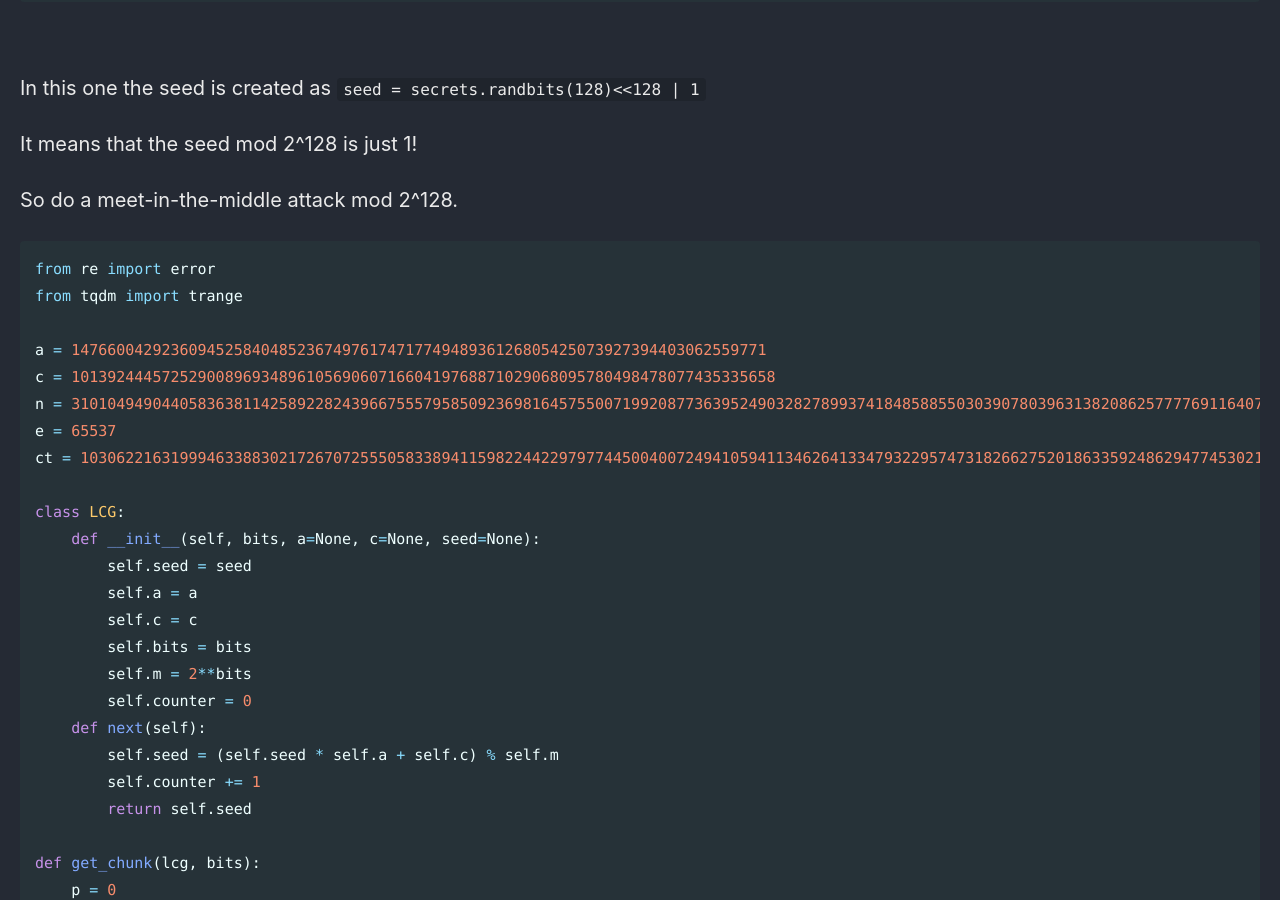
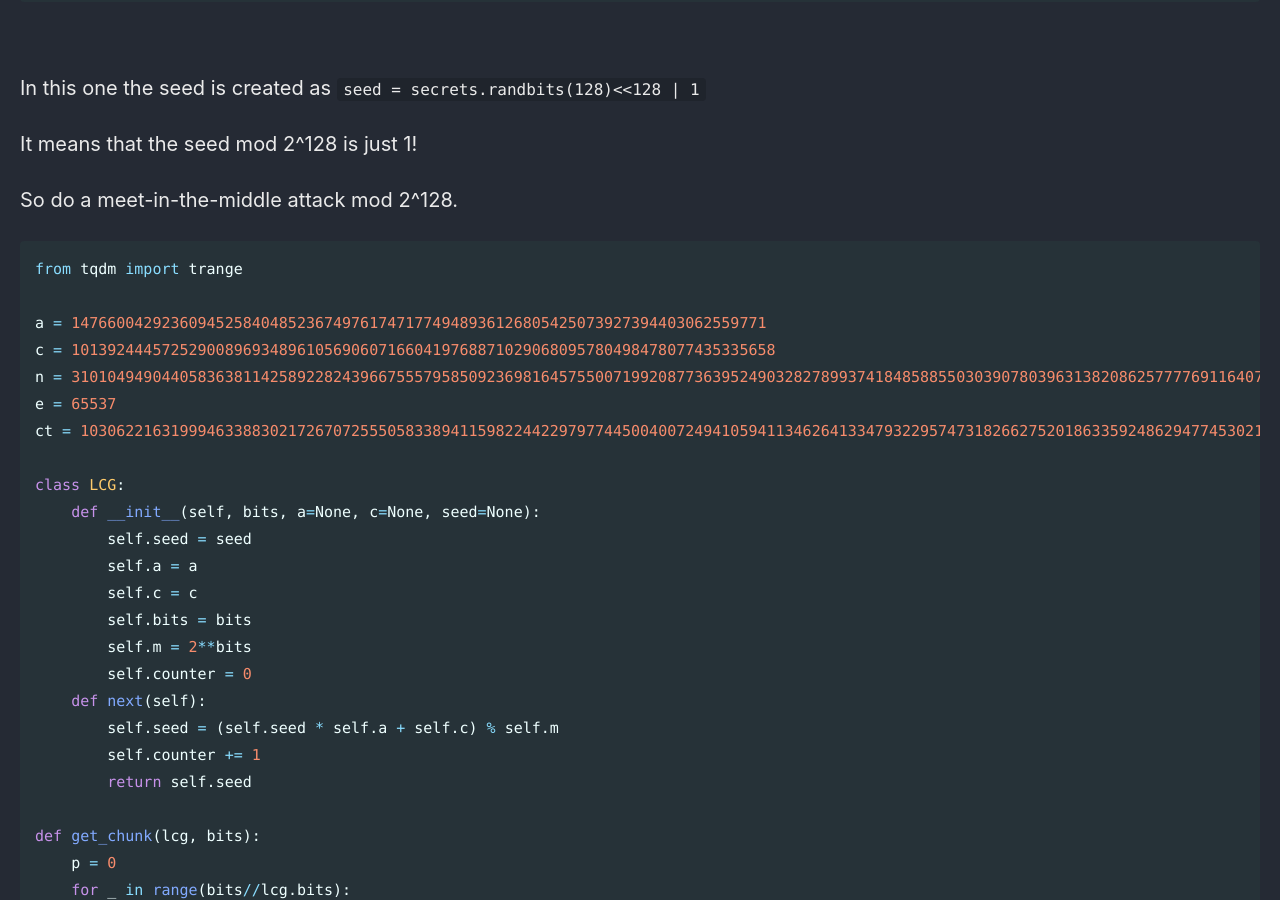
Before and after one commit to Connor-McCartney/Connor-McCartney.github.io, a Jekyll site: the page built from _pages/cryptography/other/HKCERT2024.md, in a window 1280 px wide and 900 px high, scrolled down 14804 px. Built offline with Jekyll 4.4.1, drawn with Linux system fonts in a browser that asks for light colours; cached includes are drawn as plain includes.

Commit message:
Update HKCERT2024.md

````diff
--- a/_pages/cryptography/other/HKCERT2024.md
+++ b/_pages/cryptography/other/HKCERT2024.md
@@ -578,7 +578,6 @@ It means that the seed mod 2^128 is just 1!
 So do a meet-in-the-middle attack mod 2^128.
 
 ```python
-from re import error
 from tqdm import trange
 
 a = 14766004292360945258404852367497617471774948936126805425073927394403062559771
````
